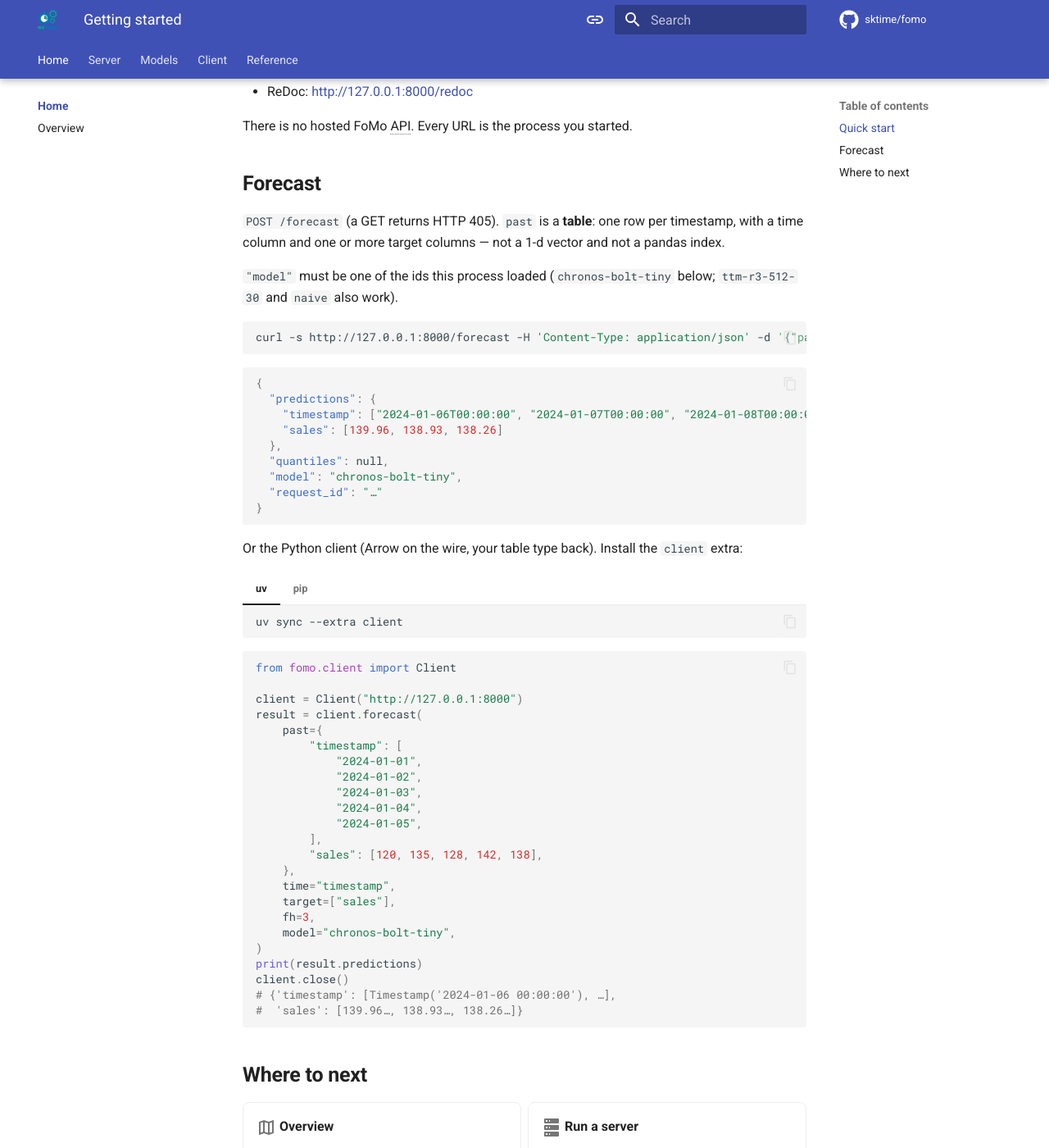
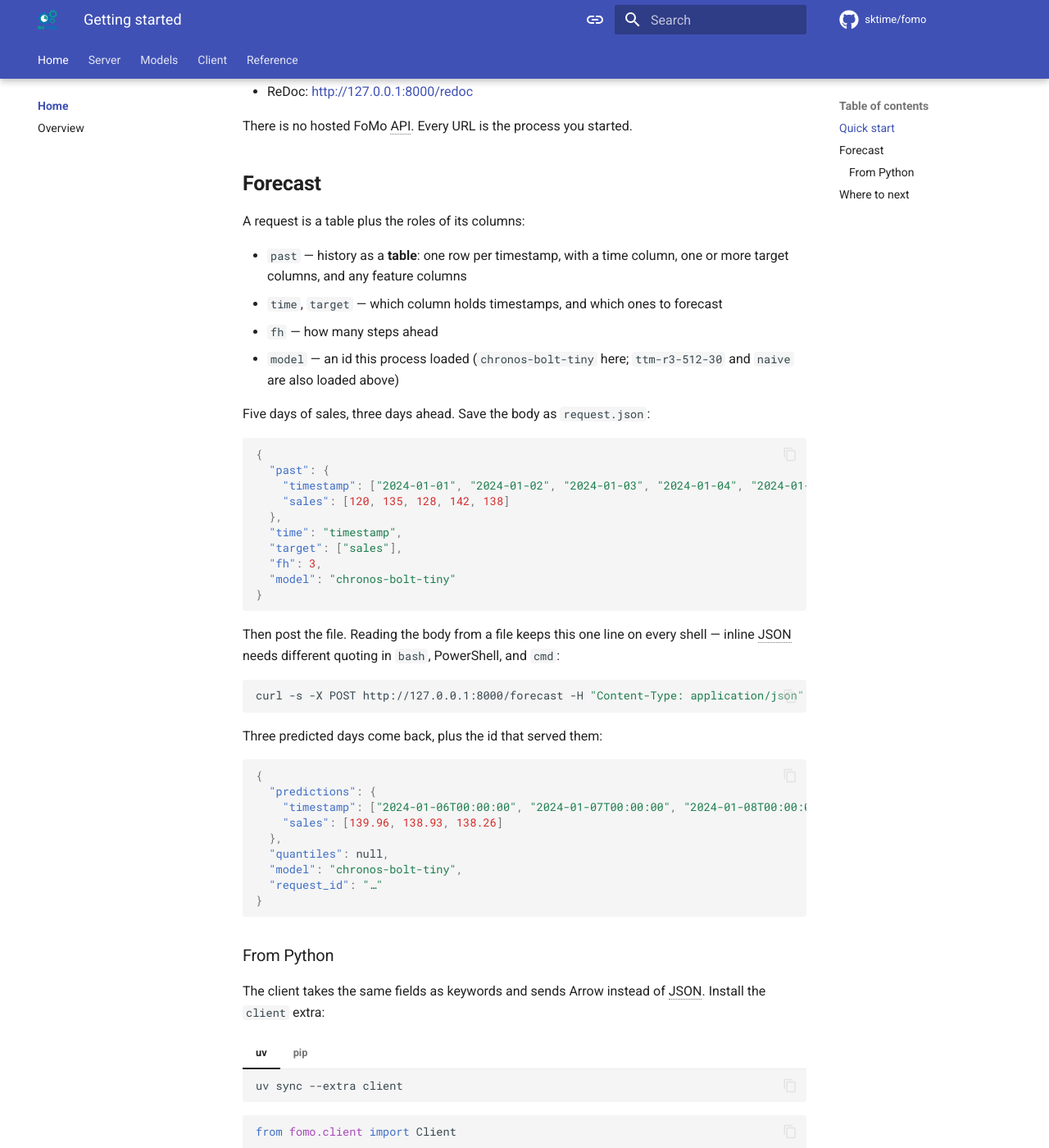
Before and after one commit to sktime/tserve, an MkDocs documentation site: the page built from docs/index.md, in a window 1280 px wide and 1400 px high, scrolled down 1377 px. Shown: the whole window at 82% size. Built offline with MkDocs 1.6.1 and Material for MkDocs 9.7.7, drawn with Linux system fonts in a browser that asks for light colours; comment, search, counter and statistics services are not loaded; some of the changed text lies outside the part shown.

Commit message:
update "Forecast" section

````diff
--- a/docs/index.md
+++ b/docs/index.md
@@ -56,13 +56,35 @@ There is no hosted FoMo API. Every URL is the process you started.
 
 ## Forecast
 
-`POST /forecast` (a GET returns HTTP 405). `past` is a **table**: one row per timestamp, with a time column and one or more target columns — not a 1-d vector and not a pandas index.
+A request is a table plus the roles of its columns:
 
-`"model"` must be one of the ids this process loaded (`chronos-bolt-tiny` below; `ttm-r3-512-30` and `naive` also work).
+- `past` — history as a **table**: one row per timestamp, with a time column, one or more target columns, and any feature columns
+- `time`, `target` — which column holds timestamps, and which ones to forecast
+- `fh` — how many steps ahead
+- `model` — an id this process loaded (`chronos-bolt-tiny` here; `ttm-r3-512-30` and `naive` are also loaded above)
+
+Five days of sales, three days ahead. Save the body as `request.json`:
+
+```json
+{
+  "past": {
+    "timestamp": ["2024-01-01", "2024-01-02", "2024-01-03", "2024-01-04", "2024-01-05"],
+    "sales": [120, 135, 128, 142, 138]
+  },
+  "time": "timestamp",
+  "target": ["sales"],
+  "fh": 3,
+  "model": "chronos-bolt-tiny"
+}
+```
+
+Then post the file. Reading the body from a file keeps this one line on every shell — inline JSON needs different quoting in `bash`, PowerShell, and `cmd`:
 
 ```bash
-curl -s http://127.0.0.1:8000/forecast -H 'Content-Type: application/json' -d '{"past": {"timestamp": ["2024-01-01","2024-01-02","2024-01-03","2024-01-04","2024-01-05"], "sales": [120, 135, 128, 142, 138]}, "time": "timestamp", "target": ["sales"], "fh": 3, "model": "chronos-bolt-tiny"}'
+curl -s -X POST http://127.0.0.1:8000/forecast -H "Content-Type: application/json" -d @request.json
 ```
+
+Three predicted days come back, plus the id that served them:
 
 ```json
 {
@@ -76,7 +98,9 @@ curl -s http://127.0.0.1:8000/forecast -H 'Content-Type: application/json' -d '{
 }
 ```
 
-Or the Python client (Arrow on the wire, your table type back). Install the `client` extra:
+### From Python
+
+The client takes the same fields as keywords and sends Arrow instead of JSON. Install the `client` extra:
 
 === "uv"
 
@@ -93,28 +117,26 @@ Or the Python client (Arrow on the wire, your table type back). Install the `cli
 ```python
 from fomo.client import Client
 
-client = Client("http://127.0.0.1:8000")
-result = client.forecast(
-    past={
-        "timestamp": [
-            "2024-01-01",
-            "2024-01-02",
-            "2024-01-03",
-            "2024-01-04",
-            "2024-01-05",
-        ],
-        "sales": [120, 135, 128, 142, 138],
-    },
-    time="timestamp",
-    target=["sales"],
-    fh=3,
-    model="chronos-bolt-tiny",
-)
+past = {
+    "timestamp": ["2024-01-01", "2024-01-02", "2024-01-03", "2024-01-04", "2024-01-05"],
+    "sales": [120, 135, 128, 142, 138],
+}
+
+with Client("http://127.0.0.1:8000") as client:
+    result = client.forecast(
+        past=past,
+        time="timestamp",
+        target=["sales"],
+        fh=3,
+        model="chronos-bolt-tiny",
+    )
+
 print(result.predictions)
-client.close()
 # {'timestamp': [Timestamp('2024-01-06 00:00:00'), …],
 #  'sales': [139.96…, 138.93…, 138.26…]}
 ```
+
+`past` went in as a dict of columns, so `predictions` comes back as one. Pass pandas, polars, or pyarrow and you get that type back instead — see [Python](client/python.md).
 
 ## Where to next
 
````
